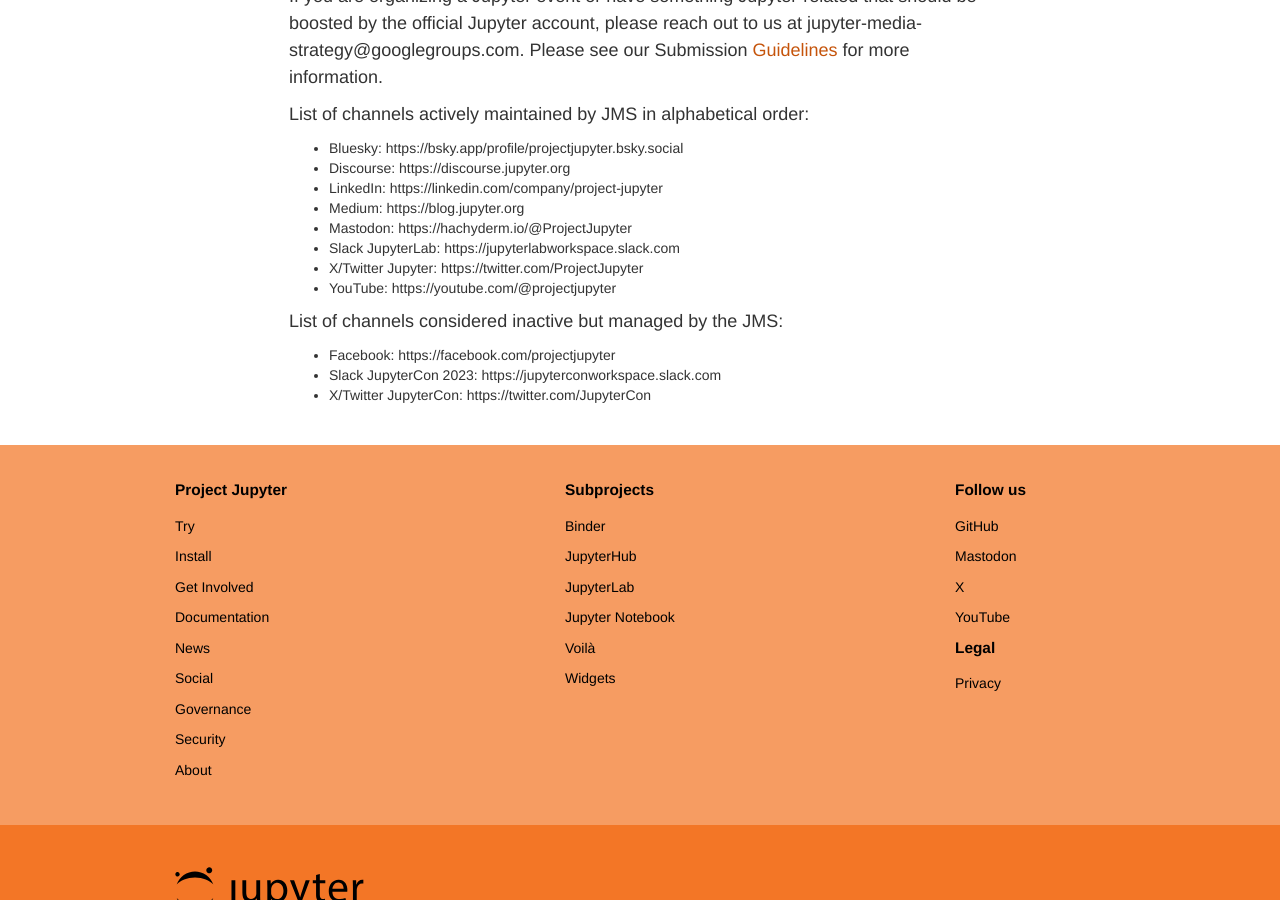
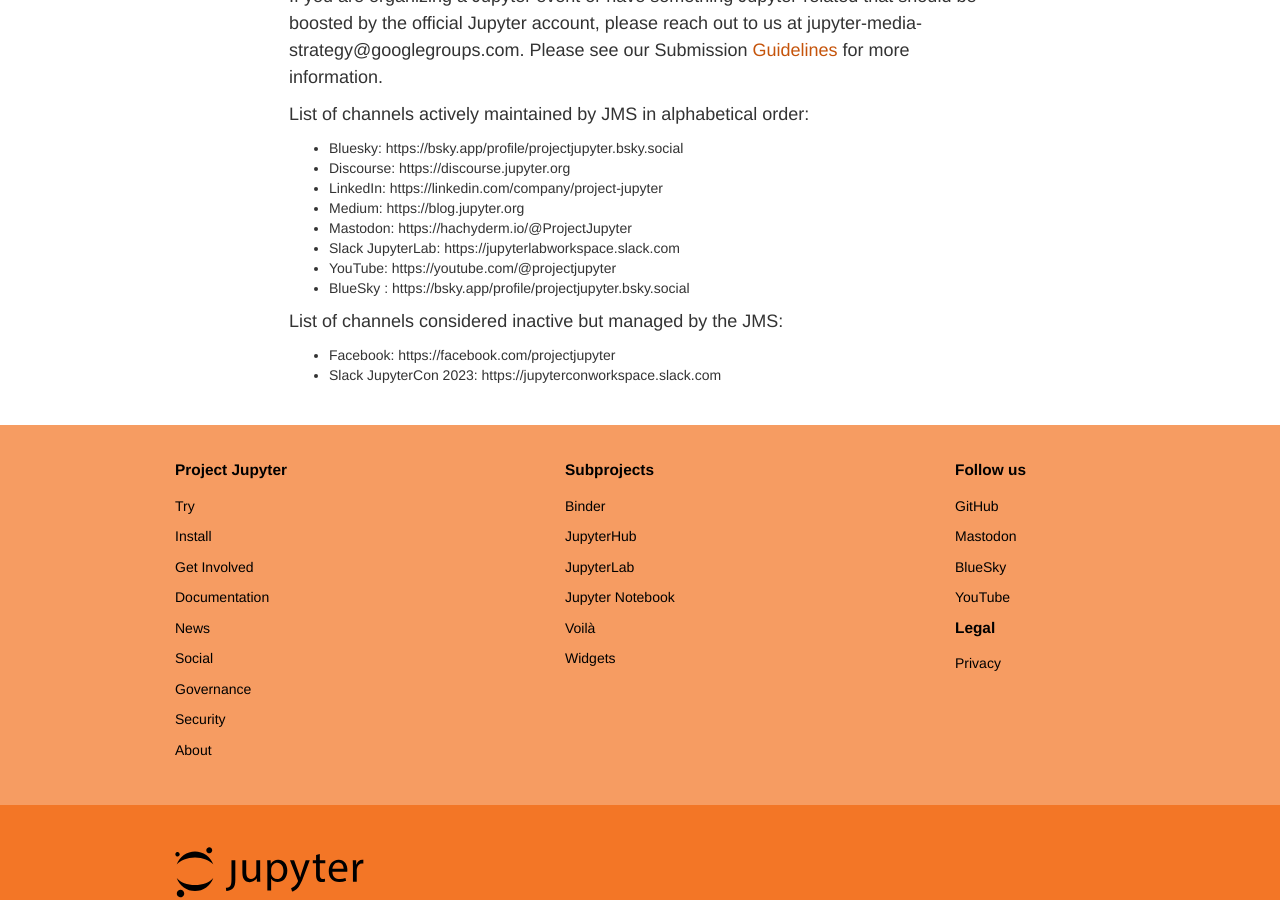
Before and after one commit to jupyter/jupyter.github.io, a Jekyll site: the page built from social.md, in a window 1280 px wide and 900 px high, scrolled down 966 px. Built offline with Jekyll 4.4.1, drawn with Linux system fonts in a browser that asks for light colours; comment, search, counter and statistics services are not loaded.

Commit message:
Remove any mention on X/Twitter from main website. (#780)
Co-authored-by: Simon Li <orpheus+devel@gmail.com>

```diff
--- a/_includes/biocard.html
+++ b/_includes/biocard.html
@@ -26,9 +26,6 @@
       {% if include.mastodon %}
         <a href="{{ include.mastodon }}" rel="noopener noreferrer"><img src="/assets/badges/mastodon.svg" alt="Mastodon" title="Mastodon"></a>
       {% endif %}
-      {% if include.twitter_handle %}
-        <a href="https://twitter.com/{{ include.twitter_handle }}" rel="noopener noreferrer"><img src="/assets/badges/twitter.svg" alt="Twitter" title="Twitter"></a>
-      {% endif %}
       {% if include.subproject %}
         <div class="biocard-subproject">{{ include.subproject }}</div>
       {% endif %}
--- a/_layouts/default.html
+++ b/_layouts/default.html
@@ -41,8 +41,8 @@
     url: https://github.com/jupyter/
   - title: Mastodon
     url: https://hachyderm.io/@ProjectJupyter
-  - title: X
-    url: https://x.com/ProjectJupyter
+  - title: BlueSky
+    url: https://bsky.app/profile/projectjupyter.bsky.social
   - title: YouTube
     url: https://www.youtube.com/@projectjupyter
 legal:
--- a/social.md
+++ b/social.md
@@ -26,11 +26,11 @@
 - Medium: https://blog.jupyter.org
 - Mastodon:  https://hachyderm.io/@ProjectJupyter
 - Slack JupyterLab: https://jupyterlabworkspace.slack.com
-- X/Twitter Jupyter: https://twitter.com/ProjectJupyter
 - YouTube: https://youtube.com/@projectjupyter
+- BlueSky : https://bsky.app/profile/projectjupyter.bsky.social
+
 
 List of channels considered inactive but managed by the JMS:
 
 - Facebook: https://facebook.com/projectjupyter
 - Slack JupyterCon 2023: https://jupyterconworkspace.slack.com
-- X/Twitter JupyterCon: https://twitter.com/JupyterCon
```
